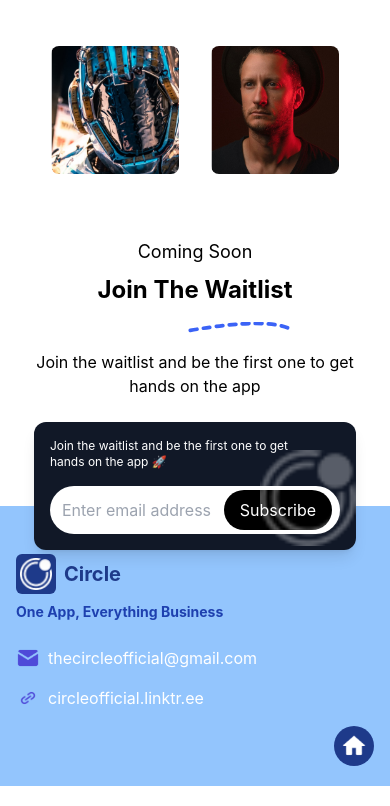
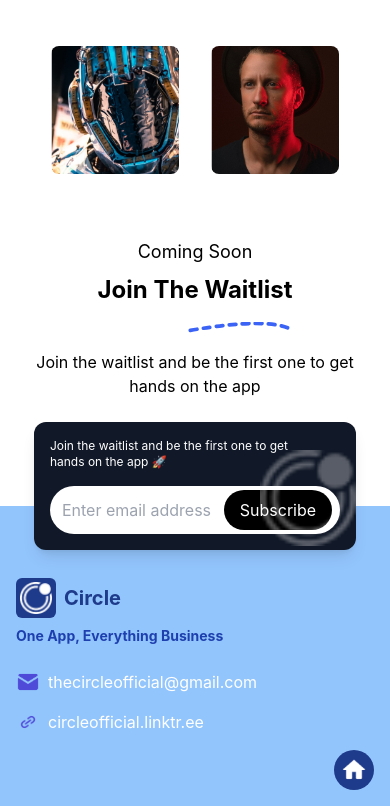
Before and after one commit to M-Talha-Farooqi/Circle-AI-Landing-Page, a React (Create React App) app: page / in a window 390 px wide. Shown: the part 1974-2780 px from the top of the page. Built offline with nearby package versions, Linux system fonts and the light colour scheme.

Commit message:
Changes in Responsiveness

```diff
--- a/src/components/Footer.jsx
+++ b/src/components/Footer.jsx
@@ -12,7 +12,7 @@
     >
       <div className="flex flex-col md:flex-row justify-between items-start md:items-center h-full space-y-6 md:space-y-0 mt-4">
         {" "}
-        <div className="flex flex-col items-start space-y-2 mt-4">
+        <div className="flex flex-col items-start space-y-2 mt-10">
           {" "}
           <div className="flex items-center space-x-2">
             <img
```
